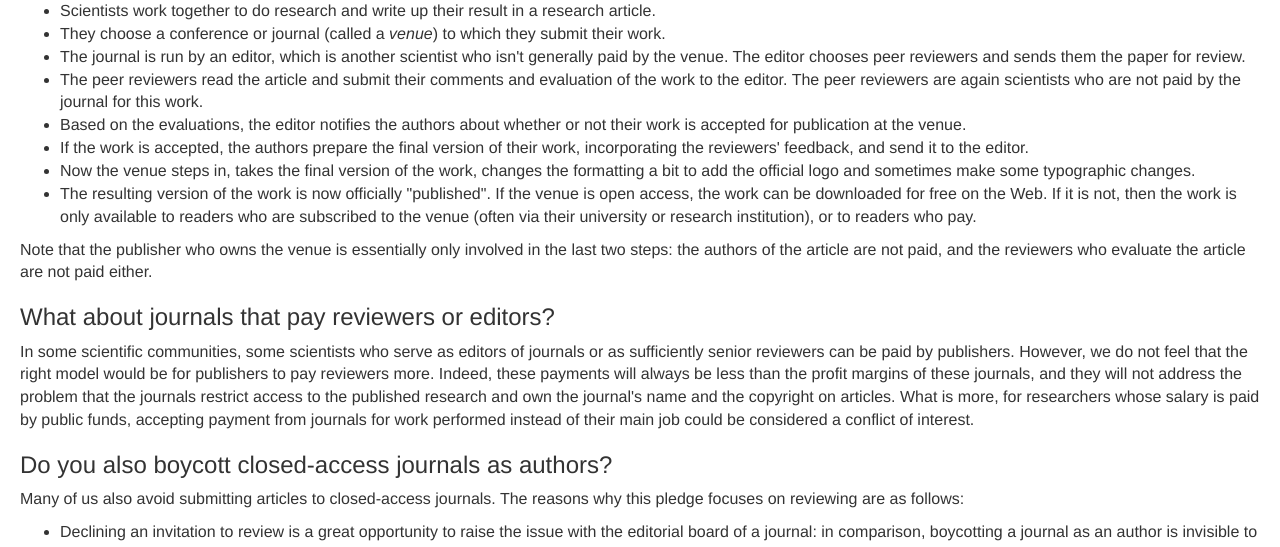
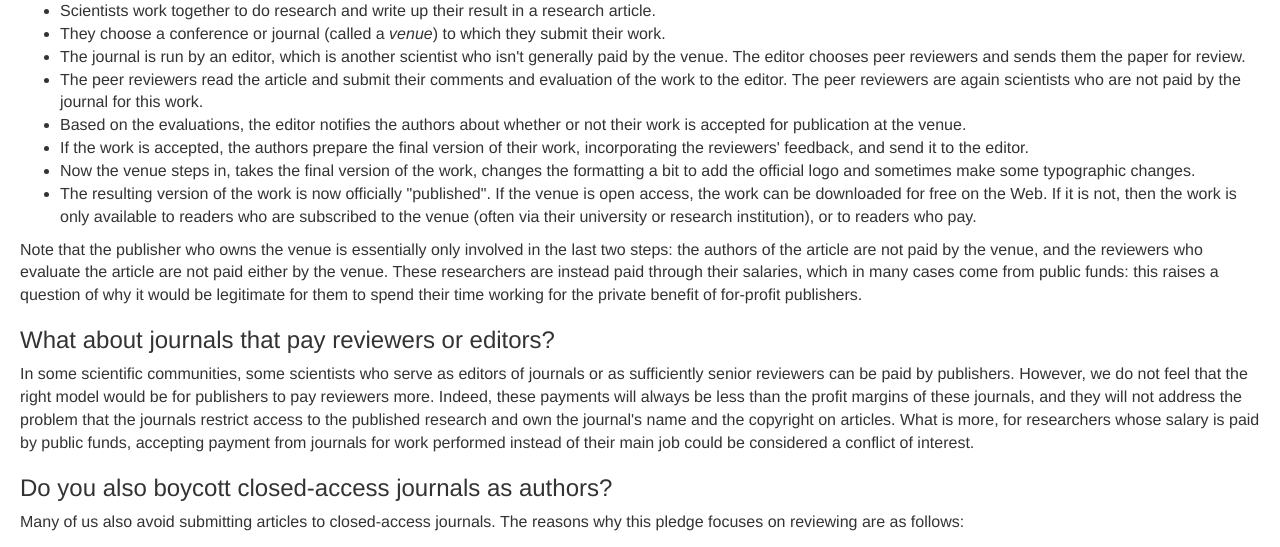
Before and after one commit to dissemin/no-free-view-no-review, a Django app: page /faq in a window 1280 px wide. Shown: the part 712-1259 px from the top of the page. Run offline with Django 3.2, Linux system fonts and the light colour scheme; some libraries are stand-ins or nearby versions.

Commit message:
clarify the problem of conflict of interest

```diff
--- a/signatories/templates/faq.html
+++ b/signatories/templates/faq.html
@@ -75,9 +75,12 @@ workflow:</p>
     venue (often via their university or research institution), or to readers
     who pay.
 </ul>
-<p>Note that the publisher who owns the venue is essentially only involved in the last two
-steps: the authors of the article are not paid, and the reviewers who evaluate
-the article are not paid either.</p>
+<p>Note that the publisher who owns the venue is essentially only involved in
+the last two steps: the authors of the article are not paid by the venue, and
+the reviewers who evaluate the article are not paid either by the venue. These
+researchers are instead paid through their salaries, which in many cases come
+from public funds: this raises a question of why it would be legitimate for them to
+spend their time working for the private benefit of for-profit publishers.</p>
 
 <h3 id="pay-reviewers">What about journals that pay reviewers or editors?</h3>
 <p>In some scientific communities, some scientists who serve as editors of
```
